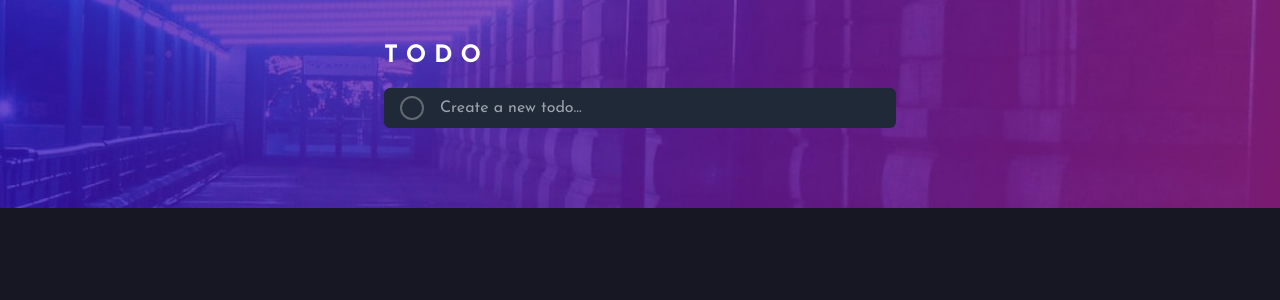
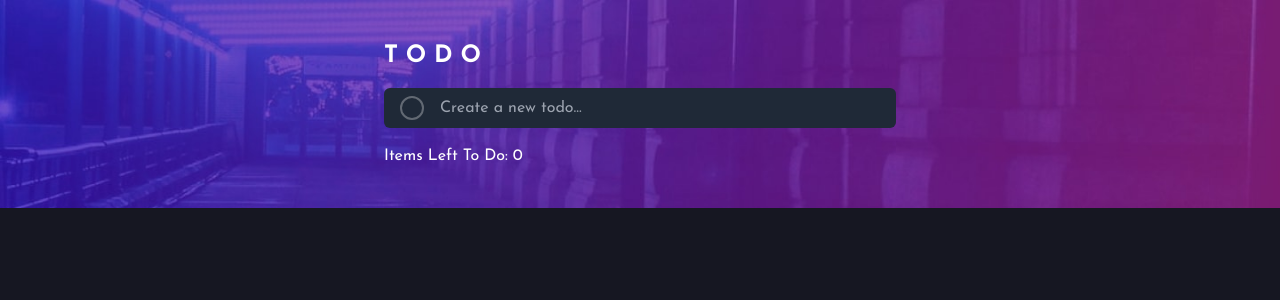
Before and after one commit to DannyHTML/todo-app, a Vue app: page / in a window 1280 px wide. Shown: the top 300 px of the page. Built offline with nearby package versions, Linux system fonts and the light colour scheme.

Commit message:
Amount of items func added

```diff
--- a/src/Todo.vue
+++ b/src/Todo.vue
@@ -52,18 +52,23 @@
             </button>
           </div>
         </li>
+        <div>
+          <p>Items left to do: {{ remainingItems }}</p>
+        </div>
       </ul>
     </div>
   </div>
 </template>
 
 <script setup>
-import { ref } from "vue";
+import { computed, ref } from "vue";
 
 const todos = ref([]);
 let newTodo = ref("");
 const active = ref([]);
 let items = ref(0);
+let totalItems = ref(0);
+let selectedCount = ref(0);
 
 const addTodo = () => {
   if (newTodo.value.trim() !== "") {
@@ -77,12 +82,19 @@ const removeTodo = (index) => {
   todos.value.splice(index, 1);
   active.value.splice(index, 1);
   items.value--;
-  console.log(items.value);
+
+  // console.log(items.value);
 };
 
 const completed = (index) => {
   active.value[index] = !active.value[index];
+  totalItems.value++;
+  // console.log(totalItems.value);
 };
+
+const remainingItems = computed(() => {
+  return items.value - selectedCount.value;
+});
 </script>
 
 <style scoped></style>
```
